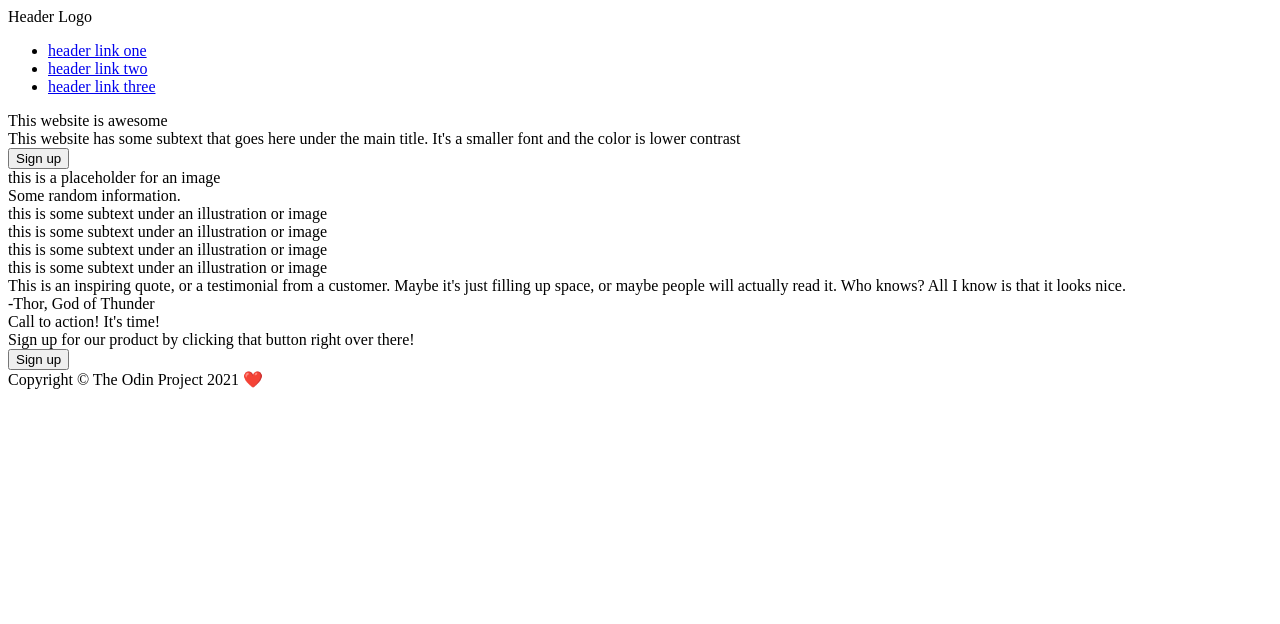
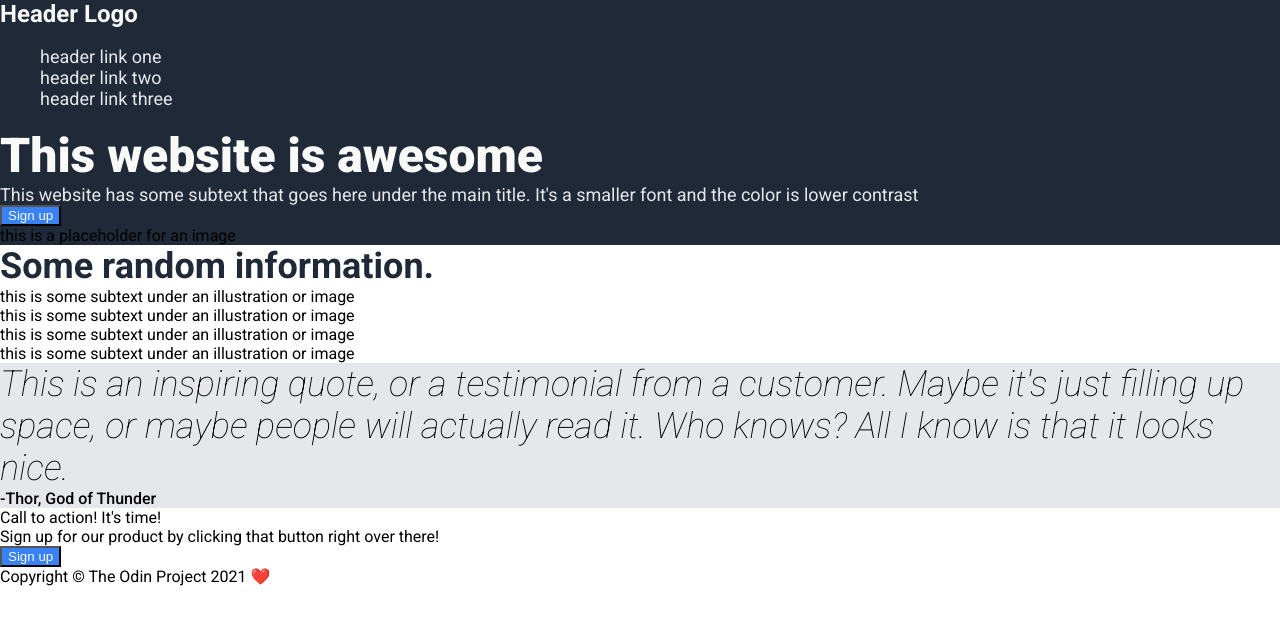
Before and after one commit to bruixeta/landing-page, a plain HTML site: page index.html in a window 1280 px wide. Drawn offline with Linux system fonts and the light colour scheme.

Commit message:
Apply style to text
Configure the Roboto font at index.
Apply font style, size and color to text.
Apply background color to sections.

```diff
--- a/index.html
+++ b/index.html
@@ -4,6 +4,9 @@
     <meta charset="UTF-8">
     <meta http-equiv="X-UA-Compatible" content="IE=edge">
     <meta name="viewport" content="width=device-width, initial-scale=1.0">
+    <link rel="preconnect" href="https://fonts.googleapis.com">
+    <link rel="preconnect" href="https://fonts.gstatic.com" crossorigin>
+    <link href="https://fonts.googleapis.com/css2?family=Roboto:ital,wght@0,100;0,300;0,400;0,500;0,700;0,900;1,100;1,300;1,400;1,500;1,700;1,900&display=swap" rel="stylesheet">
     <title>Landing page</title>
     <link rel="stylesheet" href="style.css">
   </head>
--- a/style.css
+++ b/style.css
@@ -0,0 +1,63 @@
+body {
+    font-family: 'Roboto', sans-serif;
+    margin: 0;
+    padding: 0;
+    display: flex;
+    flex-direction: column;
+    justify-content: space-between;
+  }
+
+  ul {
+    list-style-type: none;
+  }
+
+  a {
+    text-decoration: none;
+    color:  #E5E7EB;
+  }
+
+  .header {
+    background-color: #1F2937;
+  }
+
+  .header-right, .header-text{
+    font-size: 18px;
+    color: #E5E7EB;
+  }
+
+  .header-title {
+    font-size: 48px;
+    font-weight: 900;
+    color: #F9FAF8;
+  }
+
+  .header-left {
+    font-size: 24px;
+    color: #F9FAF8;
+    font-weight: 700;
+  }
+
+  .sign-up-button {
+    background-color: #3882F6;
+    color: #F9FAF8;
+  }
+
+  .menu-title {
+    font-size: 36px;
+    font-weight: 700;
+    color: #1F2937;
+  }
+
+  .quote {
+    background-color: #E5E7EB;
+  }
+
+  .quote-text {
+    font-size: 36px;
+    font-weight: 100;
+    font-style: italic;
+  }
+
+  .quote-author {
+    font-weight: 500;
+  }
```
